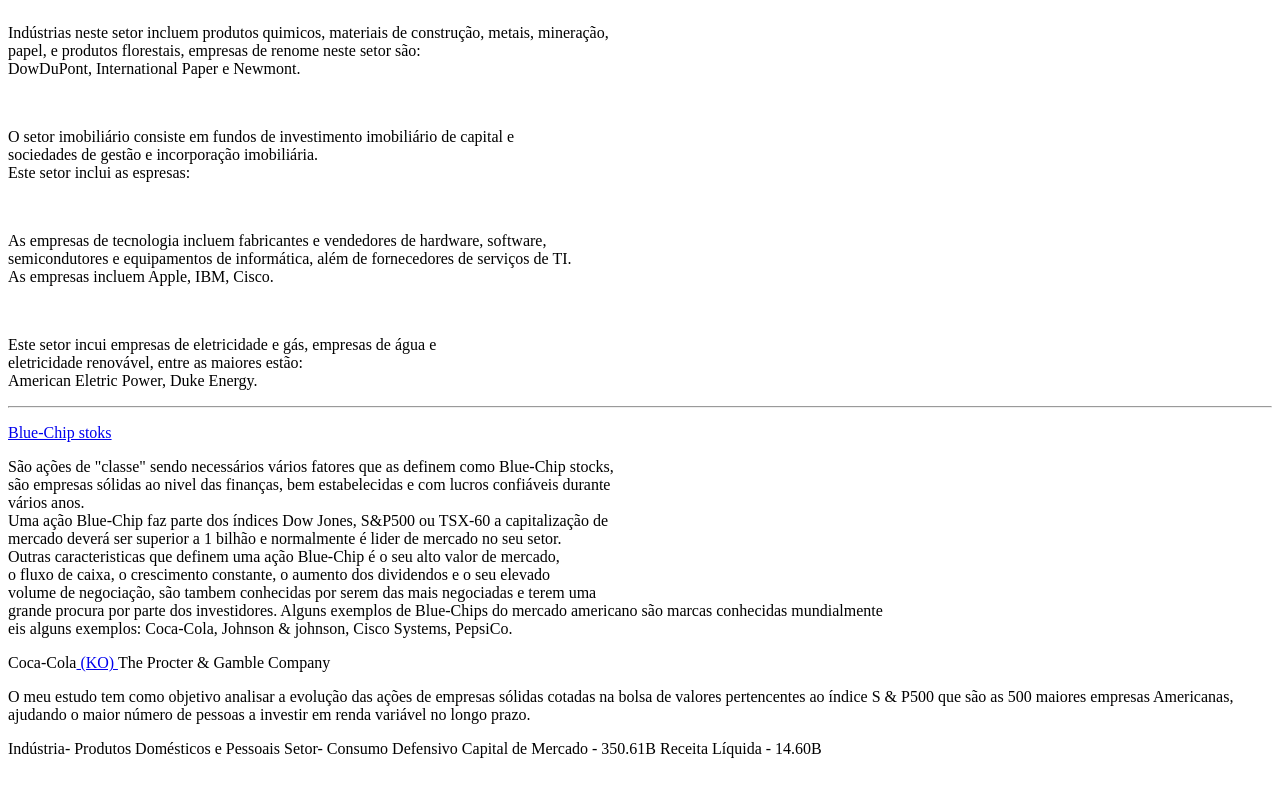
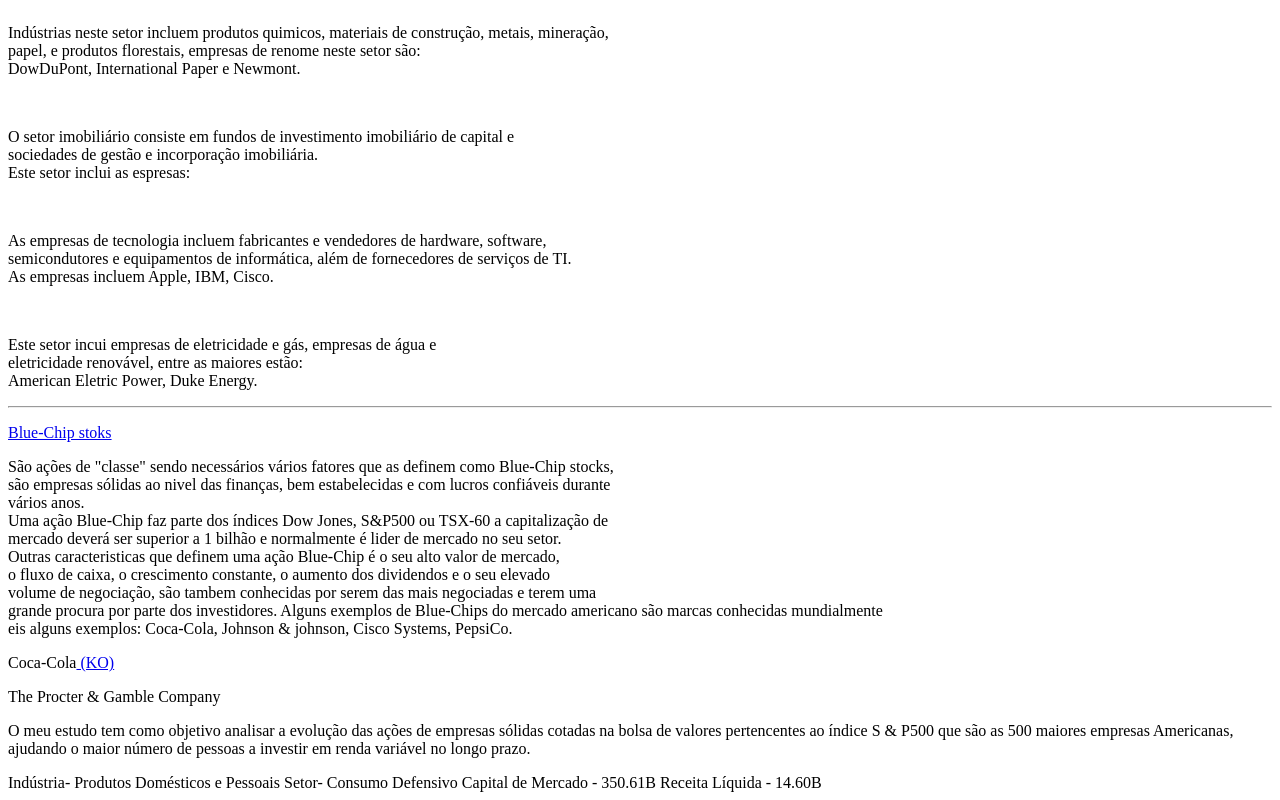
Before and after one commit to thaywebsearch/mundodasacoes, a plain HTML site: page index.html in a window 1280 px wide. Shown: the part 2391-3191 px from the top of the page. Before the commit the page ends 3157 px from the top, so only its background shows below. Drawn offline with Linux system fonts and the light colour scheme.

```diff
--- a/index.html
+++ b/index.html
@@ -356,7 +356,7 @@
 
 
 
-        <h18>The Procter & Gamble Company</h18>
+        <p>The Procter & Gamble Company</p>
 
         <p>O meu  estudo tem como objetivo analisar a evolução das ações de empresas sólidas cotadas na bolsa de valores pertencentes ao índice S & P500 que são as 500 maiores empresas Americanas, ajudando o maior número de pessoas a investir em renda variável no longo prazo.</p>
 
```
